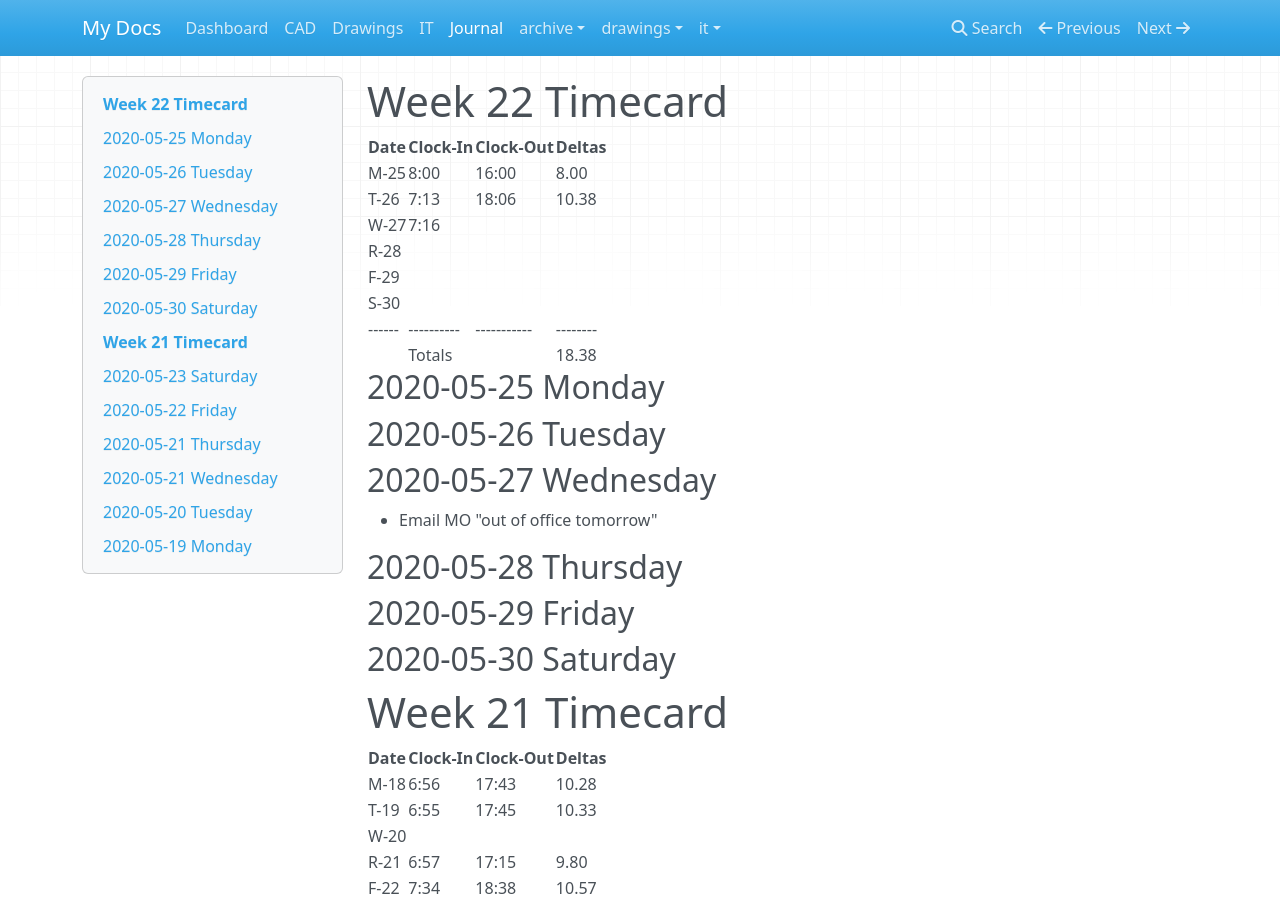
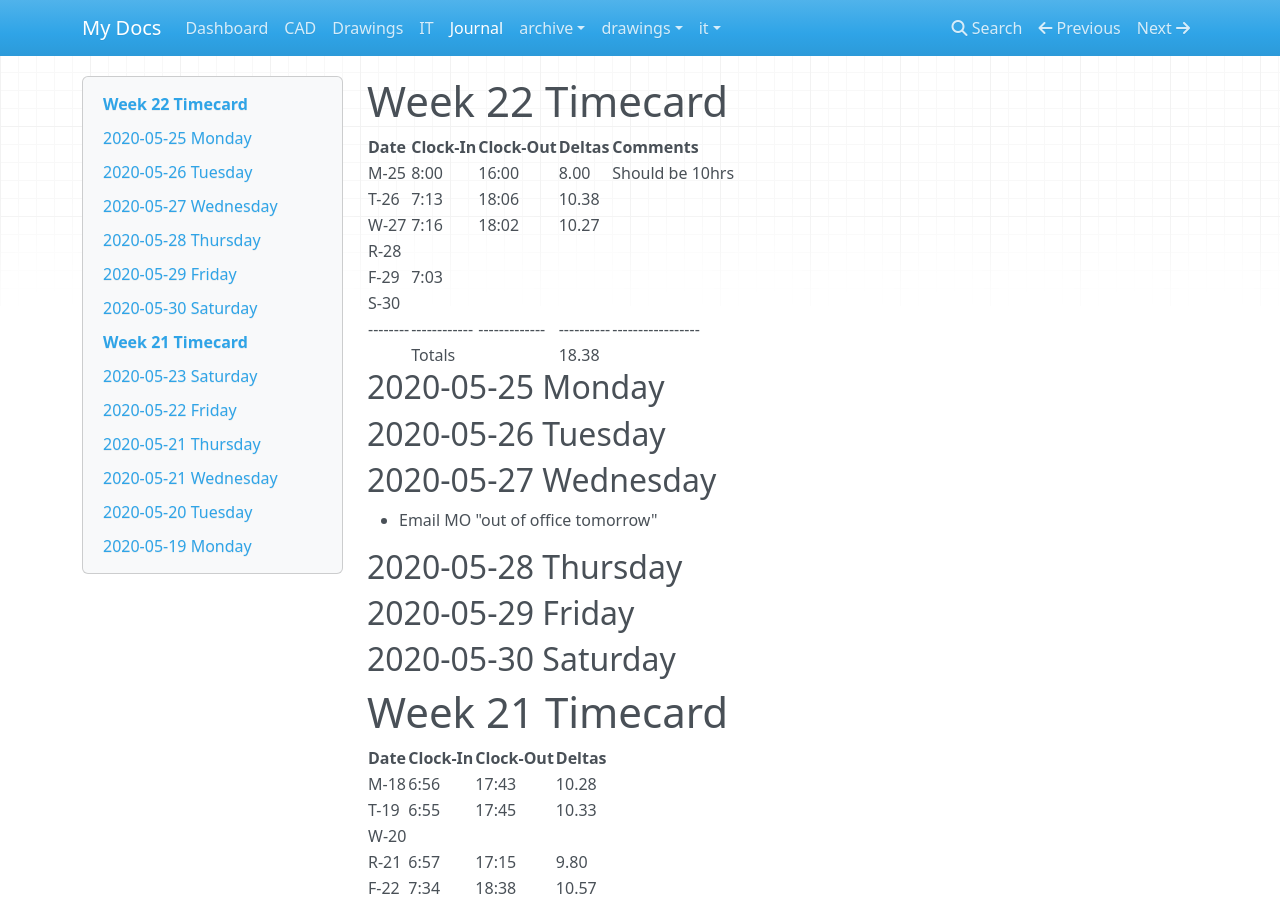
Before and after one commit to linux478/notebook, an MkDocs documentation site: the page built from docs/journal.md, in a window 1280 px wide and 900 px high. Built offline with MkDocs 1.6.1, drawn with Linux system fonts in a browser that asks for light colours; nearby versions of some CDN libraries.

Commit message:
ADD TIME PUNCH

```diff
--- a/docs/journal.md
+++ b/docs/journal.md
@@ -3,16 +3,16 @@ title: Journal
 ---
 # Week 22 Timecard
 
-| Date | Clock-In | Clock-Out | Deltas |
-|------|----------|-----------|--------|
-| M-25 |  8:00    |  16:00    |   8.00 |
-| T-26 |  7:13    |  18:06    |  10.38 |
-| W-27 |  7:16    |           |        |
-| R-28 |          |           |        |
-| F-29 |          |           |        |
-| S-30 |          |           |        |
-|------|----------|-----------|--------|
-|      | Totals   |           |  18.38 |
+| Date   | Clock-In   | Clock-Out   | Deltas   | Comments        |
+|--------|------------|-------------|----------|-----------------|
+| M-25   | 8:00       | 16:00       | 8.00     | Should be 10hrs |
+| T-26   | 7:13       | 18:06       | 10.38    |                 |
+| W-27   | 7:16       | 18:02       | 10.27    |                 |
+| R-28   |            |             |          |                 |
+| F-29   | 7:03       |             |          |                 |
+| S-30   |            |             |          |                 |
+|--------|------------|-------------|----------|-----------------|
+|        | Totals     |             | 18.38    |                 |
 
 ## 2020-05-25 Monday
 ## 2020-05-26 Tuesday
```
